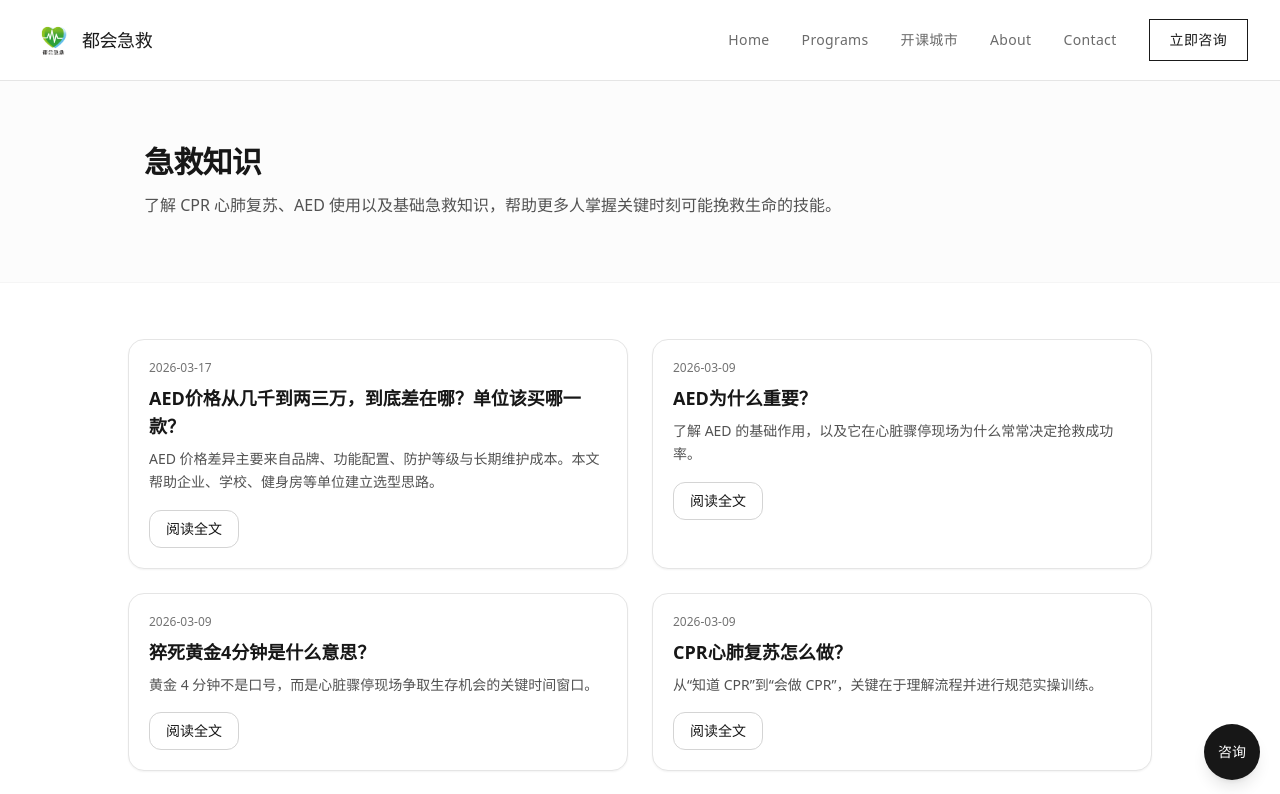
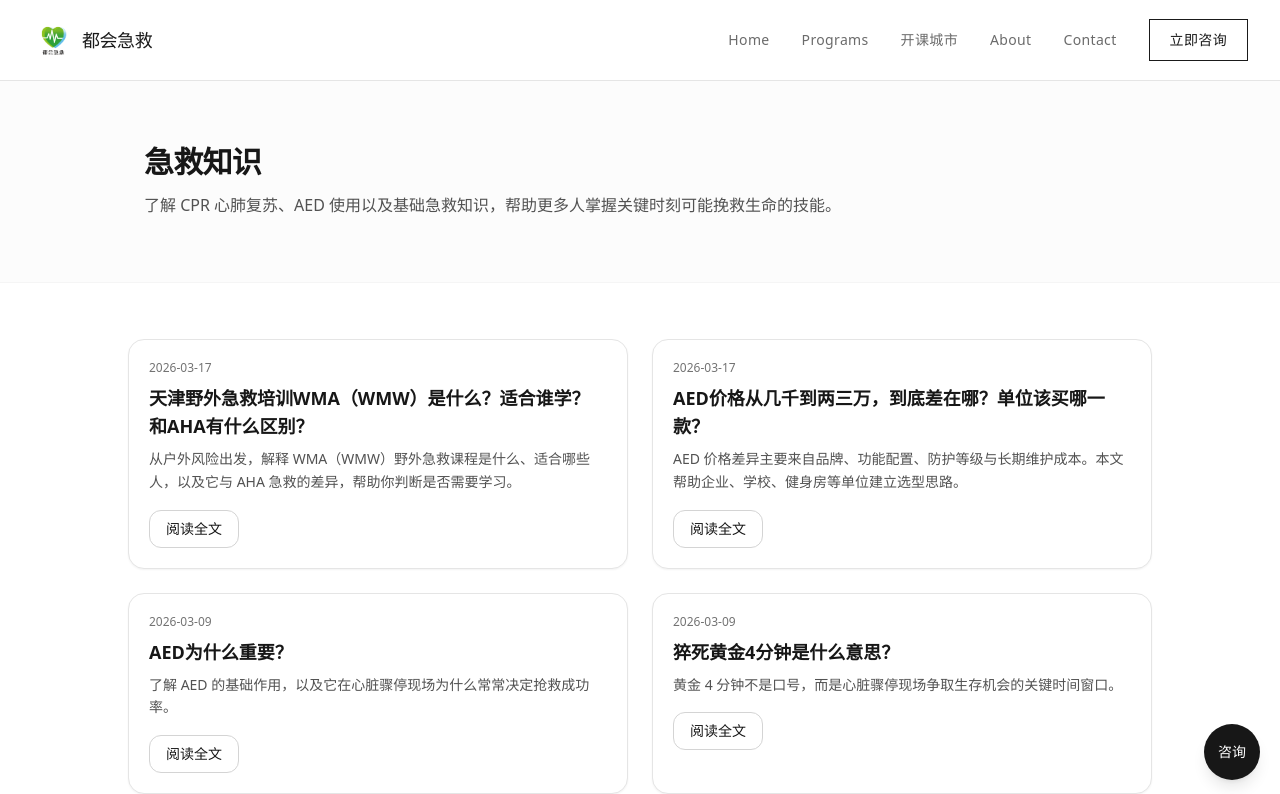
Before and after one commit to chesshhw/yidaolife, a Next.js app: page /blog in a window 1280 px wide. Shown: the top 794 px of the page. Built offline with nearby package versions, Linux system fonts and the light colour scheme.

Commit message:
group cities by region on /cities

```diff
--- a/src/app/contact/page.tsx
+++ b/src/app/contact/page.tsx
@@ -95,9 +95,13 @@ export default function ContactPage() {
           <h2 className="text-xl font-semibold text-neutral-900">联系方式</h2>
           <div className="mt-5 grid grid-cols-1 gap-6 md:grid-cols-2">
             <article className="rounded-2xl border border-neutral-200 bg-white p-6 shadow-sm">
-              <h3 className="text-base font-semibold text-neutral-900">微信咨询</h3>
+              <h3 className="text-base font-semibold text-neutral-900">添加微信咨询报名</h3>
               <p className="mt-2 text-sm text-neutral-600 leading-relaxed">
                 可通过微信咨询课程安排、报名流程、企业培训等问题。
+              </p>
+              <p className="mt-2 text-sm font-medium text-neutral-900">名额有限，建议提前锁定</p>
+              <p className="mt-2 text-sm text-neutral-700">
+                联系人：<span className="font-medium text-neutral-900">黄老师</span>
               </p>
               <div className="mt-4">
                 <Image src="/images/wechat.png" alt="都会急救课程顾问微信二维码" width={160} height={160} className="h-40 w-40 rounded-xl border border-neutral-100" />
@@ -118,6 +122,7 @@ export default function ContactPage() {
               <a href={`tel:${PHONE}`} className="mt-3 inline-block text-xl font-semibold text-neutral-900 hover:text-red-600 transition-colors">
                 {PHONE}
               </a>
+              <p className="mt-2 text-sm text-neutral-600">支持电话 / 微信咨询</p>
               <a
                 href={`tel:${PHONE}`}
                 className="mt-4 inline-flex items-center justify-center rounded-xl bg-neutral-900 px-4 py-2.5 text-sm font-medium text-white hover:bg-neutral-800 transition-colors"
--- a/src/app/program/enterprise-first-aid-training/page.tsx
+++ b/src/app/program/enterprise-first-aid-training/page.tsx
@@ -309,14 +309,20 @@ export default function EnterpriseFirstAidTrainingPage() {
             预约企业团训方案沟通 / 获取团体报价
           </p>
           <div className="rounded-2xl border border-neutral-200 bg-neutral-50/50 p-6">
+            <p className="text-sm font-medium text-neutral-900">名额有限，建议提前锁定</p>
+            <p className="mt-2 text-sm text-neutral-700">
+              联系人：<span className="font-medium text-neutral-900">黄老师</span>
+            </p>
             <p className="font-medium text-neutral-900">
               电话/微信：<a href="tel:13512456138" className="underline hover:no-underline">13512456138</a>
             </p>
+            <p className="mt-1 text-sm text-neutral-600">支持电话 / 微信咨询</p>
             <p className="mt-1 text-sm text-neutral-500">工作日 9:00–18:00</p>
             <div className="mt-4">
+              <p className="text-sm font-medium text-neutral-900">添加微信咨询报名</p>
               <Image
                 src="/images/wechat.png"
-                alt="课程顾问个人微信二维码"
+                alt="微信二维码"
                 width={240}
                 height={240}
                 loading="lazy"
--- a/src/app/programs/page.tsx
+++ b/src/app/programs/page.tsx
@@ -67,6 +67,18 @@ const courses: Course[] = [
     ctaSecondary: "了解详情",
     hrefPrimary: "/instructor",
     hrefSecondary: "/instructor",
+  },
+  {
+    id: 4,
+    title: "天津野外急救培训（WMA WMW）",
+    subtitle: "户外急救进阶课程｜2026年5月30日开课｜适合徒步、登山、越野跑人群",
+    highlights: ["小班教学", "判断 + 决策为核心", "适合户外运动人群进阶"],
+    badge: "野外急救",
+    image: "/images/g5.jpg",
+    ctaPrimary: "查看详情",
+    ctaSecondary: "了解课程",
+    hrefPrimary: "/tianjin-wma-wilderness-first-aid-training",
+    hrefSecondary: "/tianjin-wma-wilderness-first-aid-training",
   },
   {
     id: 3,
--- a/src/components/FloatingContact.tsx
+++ b/src/components/FloatingContact.tsx
@@ -83,7 +83,10 @@ export default function FloatingContact() {
                 联系老师
               </h2>
               <p className="text-sm text-neutral-600 dark:text-neutral-400 mt-1">
-                扫码添加微信，24小时内回复
+                添加微信咨询报名
+              </p>
+              <p className="mt-2 text-sm font-medium text-neutral-900 dark:text-white">
+                名额有限，建议提前锁定
               </p>
               <div className="mt-4 flex justify-center">
                 <Image
--- a/src/data/blog.ts
+++ b/src/data/blog.ts
@@ -20,10 +20,116 @@ export type BlogPost = {
   publishedAt: string;
   /** 标题下方导语（非 H2） */
   lead?: string[];
+  /** FAQ（用于页面展示与 FAQPage schema） */
+  faqItems?: Array<{ q: string; a: string }>;
   sections: BlogSection[];
 };
 
 export const BLOG_POSTS: BlogPost[] = [
+  {
+    slug: "tianjin-wma-wilderness-first-aid-training",
+    title: "天津野外急救培训WMA（WMW）是什么？适合谁学？和AHA有什么区别？",
+    excerpt:
+      "从户外风险出发，解释 WMA（WMW）野外急救课程是什么、适合哪些人，以及它与 AHA 急救的差异，帮助你判断是否需要学习。",
+    description:
+      "天津野外急救培训（WMA WMW）适合徒步、登山、越野跑等户外人群。本文详细讲解WMA课程内容、适用人群以及与AHA急救的区别，帮助你判断是否需要学习。",
+    publishedAt: "2026-03-17",
+    lead: [
+      "徒步、露营、登山、越野跑越来越普及，但真正遇到偏远地区的扭伤、失温、外伤出血或长时间等待救援时，很多人会发现：仅仅“会一点基础急救”并不够。",
+      "本文用更偏科普的方式，讲清楚 WMA 野外急救（WMW）在学什么、适合谁，以及和 AHA 急救课程的区别，并给出天津线下学习入口，便于你做判断。",
+    ],
+    faqItems: [
+      { q: "零基础可以学吗？", a: "可以。课程通常会从现场评估与基本原则讲起，并以情境化训练帮助学员把流程做出来。" },
+      { q: "是否有证书？", a: "完成课程后一般会获得 WMA 体系相关培训证明/记录（以实际课程安排为准）。" },
+      { q: "学完能解决什么问题？", a: "更重要的是提升“判断与决策能力”：在设备有限、无法快速送医的情况下，学会评估风险、处理常见伤情，并组织转运与长时间照护。" },
+    ],
+    sections: [
+      {
+        heading: "一、为什么越来越多人开始学野外急救？",
+        paragraphs: [
+          "一方面，户外活动（徒步、露营、越野跑等）参与人数在增加；另一方面，活动半径变大、环境更复杂，风险也随之上升。",
+          "很多人学习过 AHA 等普通急救课程，能掌握 CPR、AED 使用等标准流程；但在真实户外环境中，常见挑战是：设备不足、通信不稳定、距离医疗系统远，甚至需要在现场处理较长时间。",
+          "这也是野外急救的重要性所在：不只是“做一个动作”，而是能在复杂条件下判断风险、做出决策，并把处置组织起来。",
+        ],
+      },
+      {
+        heading: "二、什么是WMA野外急救（WMW课程）？",
+        paragraphs: [
+          "WMA（Wilderness Medical Associates）是国际知名的野外医学培训体系。",
+          "WMW（Wilderness Medical Workshop）课程更强调在户外或偏远地区场景下的应对：当资源有限、无法快速送医时，如何进行伤情评估、做出处理与转运决策，并组织更长时间的照护。",
+        ],
+      },
+      {
+        heading: "三、WMA和AHA急救有什么区别？",
+        paragraphs: [
+          "可以用“场景差异”来理解两者的侧重点：",
+          "AHA 课程更适合建立标准化急救流程与关键动作；WMA 更强调在不确定环境中把“评估—处理—转运”串起来。",
+          "如果你经常户外或需要带队/保障，WMA 的思维框架往往更贴近真实情境。",
+        ],
+        table: {
+          headers: ["项目", "AHA急救", "WMA野外急救"],
+          rows: [
+            ["场景", "标准环境", "野外环境"],
+            ["核心", "技术操作", "判断 + 决策"],
+            ["是否依赖设备", "高", "低"],
+          ],
+        },
+      },
+      {
+        heading: "四、哪些人适合学WMA？",
+        bullets: [
+          "徒步 / 登山 / 露营人群",
+          "越野跑 / 马拉松（尤其是长距离与山地）",
+          "教练 / 体育老师 / 户外领队",
+          "AHA学员进阶（希望补齐户外场景能力）",
+        ],
+        paragraphs: [
+          "如果你在搜索“天津野外急救培训”“WMA野外急救课程”，通常意味着你已经意识到：户外场景的关键在于提前准备，而不是事后补救。",
+        ],
+      },
+      {
+        heading: "五、你能学到什么？",
+        paragraphs: ["不同班次与场景侧重点可能略有差异，核心模块通常包括："],
+        bullets: [
+          "伤情评估（Primary & Secondary Survey）",
+          "出血处理与伤口处理",
+          "骨折固定（在无专业器材时的思路与方法）",
+          "环境伤害（中暑 / 失温等）处理",
+          "转运决策与团队协作分工",
+          "长时间照护（Extended Care）",
+        ],
+      },
+      {
+        heading: "六、天津哪里可以学野外急救？",
+        paragraphs: [
+          "如果你希望在天津线下系统学习野外急救，目前已有对应课程可选。例如：",
+          "天津野外急救培训（WMA WMW）",
+          "建议先了解课程的上课日期、地点与适用人群，再结合自己的户外频率和风险暴露做选择。",
+        ],
+        links: [
+          { label: "天津野外急救培训报名", href: "/tianjin-wma-wilderness-first-aid-training" },
+          { label: "WMA野外急救课程详情", href: "/tianjin-wma-wilderness-first-aid-training" },
+        ],
+      },
+      {
+        heading: "七、是否值得学习？",
+        paragraphs: [
+          "如果你经常户外、参与长距离运动或处在偏远地区环境，通常更建议系统学习：关键时刻它能把“慌乱”变成可执行的流程。",
+          "如果只是偶尔短途活动，也可以视情况而定：至少建立基本风险意识与核心处置原则，再逐步进阶。",
+          "急救的价值常常体现在“用不上时的踏实感”，以及真正遇到情况时能够争取时间与机会。",
+        ],
+      },
+      {
+        heading: "八、常见问题（FAQ）",
+        paragraphs: ["下面是一些常见问题，便于你快速判断是否适合："],
+      },
+      {
+        heading: "了解更多",
+        paragraphs: ["想查看天津线下课程安排与报名入口，可点击："],
+        links: [{ label: "天津野外急救课程详情（WMA WMW）", href: "/tianjin-wma-wilderness-first-aid-training" }],
+      },
+    ],
+  },
   {
     slug: "aed-price-difference",
     title: "AED价格从几千到两三万，到底差在哪？单位该买哪一款？",
@@ -145,11 +251,16 @@ export const BLOG_POSTS: BlogPost[] = [
       },
       {
         heading: "九、联系方式",
-        paragraphs: ["联系人：Hanwen", "电话：13512456138"],
+        paragraphs: [
+          "名额有限，建议提前锁定",
+          "联系人：黄老师",
+          "电话：13512456138",
+          "支持电话 / 微信咨询",
+          "添加微信咨询报名",
+        ],
         image: {
-          src: "/images/wechat-qr-placeholder.svg",
-          alt: "微信二维码（待替换）",
-          caption: "微信二维码（如需添加微信沟通，可后续替换为真实二维码图片）",
+          src: "/images/wechat.png",
+          alt: "微信二维码",
         },
       },
       {
```
Also changed, not shown: src/app/blog/[slug]/page.tsx (+39 -0 lines).
